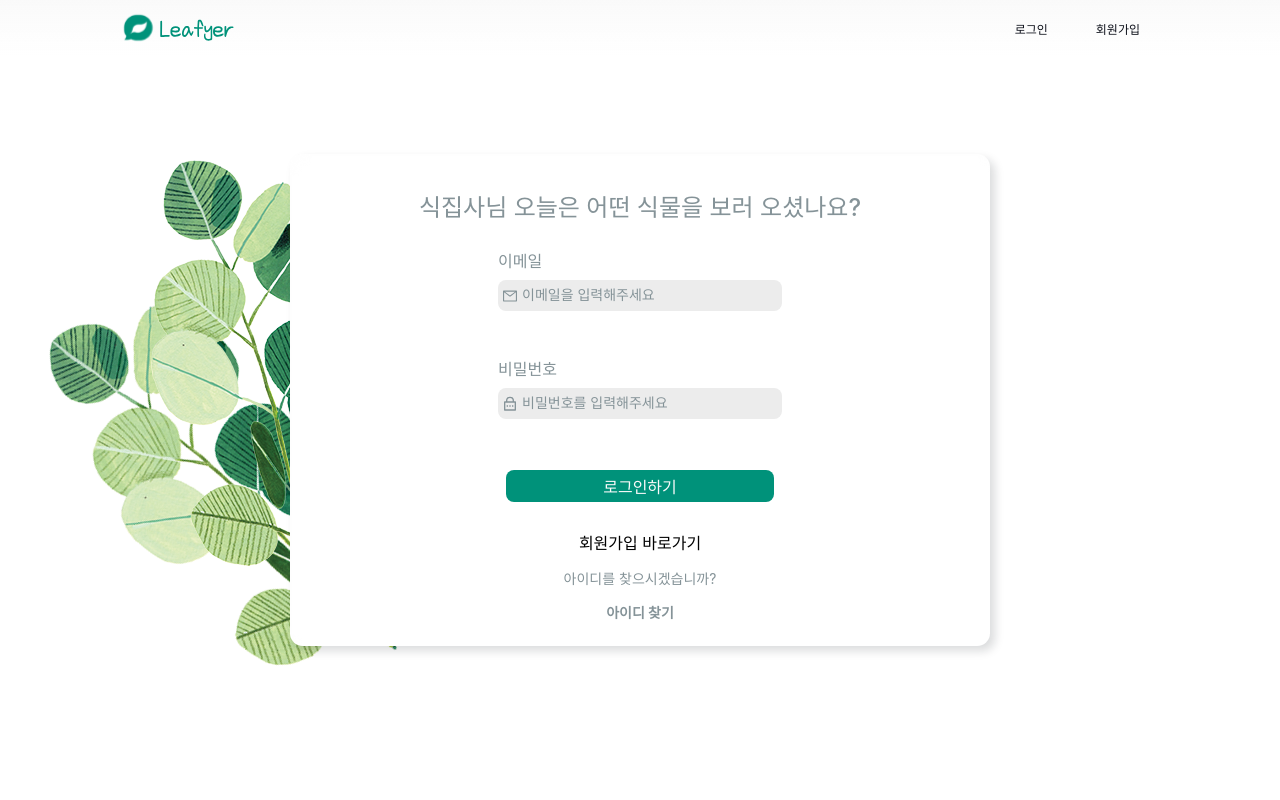
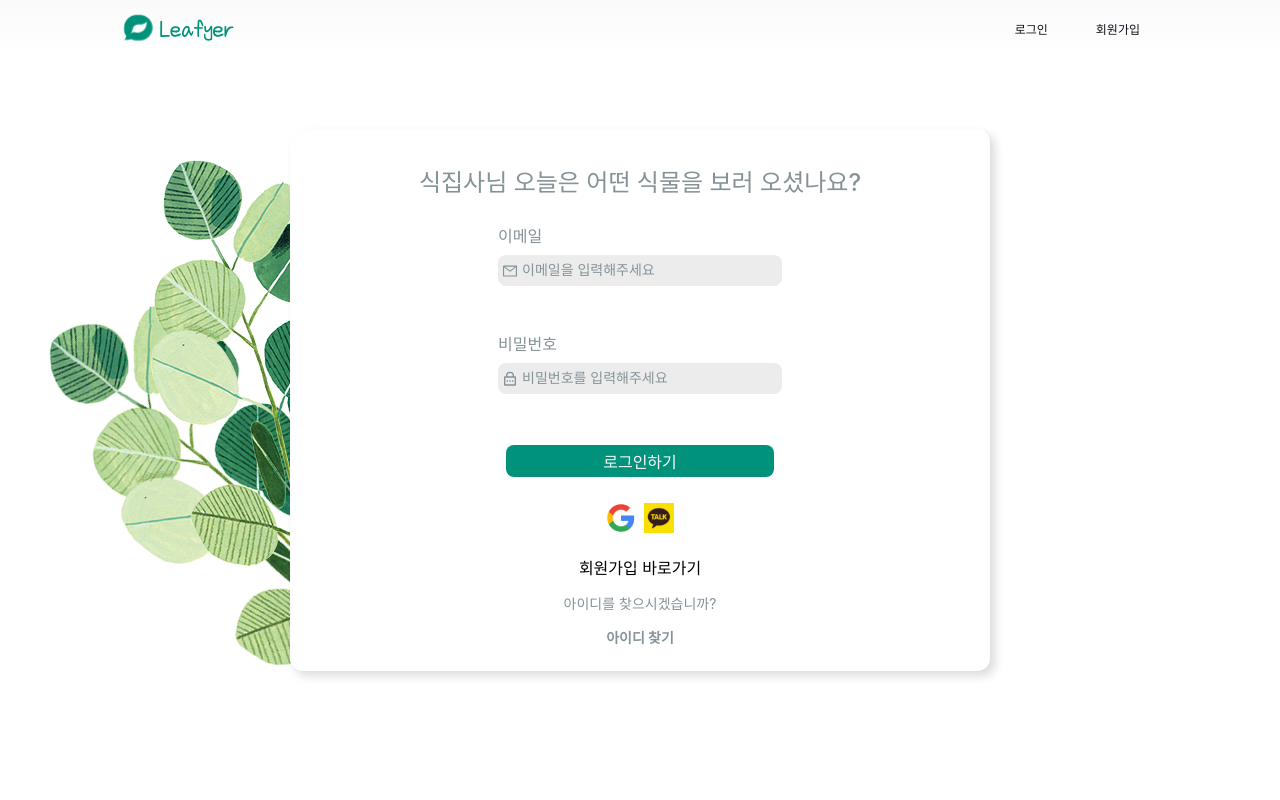
Before and after one commit to LEAFY-7/leafy-front, a React (Create React App) app: page /auth/signin in a window 1280 px wide. Shown: the top 800 px of the page. Built offline with nearby package versions, Linux system fonts and the light colour scheme; no server answers; a web font is replaced by a local one.

Commit message:
[ADD] Oauth 로그인 버튼 추가

```diff
--- a/src/components/atoms/Anchor/smooth-anchor.tsx
+++ b/src/components/atoms/Anchor/default-anchor.tsx
@@ -4,20 +4,24 @@ import styled from '@emotion/styled';
 
 interface AnchorProps {
     href?: string;
+    target?: string;
 }
 
 type Props = React.PropsWithChildren<AnchorProps> & HTMLAttributes<HTMLAnchorElement>;
 
-const SmoothAnchor = ({ href, children, ...rest }: Props) => {
+const DefaultAnchor = ({ href, target, children, ...rest }: Props) => {
     return (
-        <Anchor href={href} {...rest}>
+        <Anchor href={href} target={target} {...rest}>
             {children}
         </Anchor>
     );
 };
-export default SmoothAnchor;
+export default DefaultAnchor;
 
 const Anchor = styled.a`
     width: 50px;
     height: 50px;
+    display: flex;
+    justify-content: center;
+    align-items: center;
 `;
--- a/src/constants/constants.ts
+++ b/src/constants/constants.ts
@@ -3,3 +3,13 @@ export const ServerType = {
     CHAT: process.env.REACT_APP_CHAT_URL,
 } as const;
 export type ServerType = (typeof ServerType)[keyof typeof ServerType];
+
+/**
+ * 임시 접근 URL
+ * 회의때 환경변수로 바꿀 예정
+ */
+
+export const OauthType = {
+    GOOGLE: `http://www.leafyer.com:8080/oauth2/authorization/google`,
+    KAKAO: `http://www.leafyer.com:8080/oauth2/authorization/kakao`,
+};
--- a/src/views/auth/signIn/index.view.tsx
+++ b/src/views/auth/signIn/index.view.tsx
@@ -12,9 +12,11 @@ import Typography from 'components/atoms/Typograph/default-typography';
 import RectangleButton from 'components/atoms/Button/rectangle-button';
 
 import SignInDefaultForm from './signin-default-form';
+import { OauthType } from 'constants/constants';
+import DefaultAnchor from 'components/atoms/Anchor/default-anchor';
 
 const Image = process.env.PUBLIC_URL + '/image/background/plant_01.png';
-
+const IconUrl = process.env.PUBLIC_URL + '/image/icons';
 const SignInView = () => {
     const authViewModel: AuthViewModel = useViewModel(ViewModelName.AUTH);
 
@@ -37,6 +39,14 @@ const SignInView = () => {
                     식집사님 오늘은 어떤 식물을 보러 오셨나요?
                 </Typography>
                 <SignInDefaultForm />
+                <Flex.RowToColumnOnTabletMd style={{ gap: '8px' }}>
+                    <DefaultAnchor href={OauthType.GOOGLE} target="_blank" style={{ width: 'auto' }}>
+                        <img src={`${IconUrl}/google.svg`} style={{ width: '30px' }} />
+                    </DefaultAnchor>
+                    <DefaultAnchor href={OauthType.KAKAO} target="_blank" style={{ width: 'auto' }}>
+                        <img src={`${IconUrl}/kakao.svg`} style={{ width: '30px' }} />
+                    </DefaultAnchor>
+                </Flex.RowToColumnOnTabletMd>
                 <RectangleButton
                     size="md"
                     to={`${pageUrlConfig.auth}${pageUrlConfig.signUp}`}
@@ -45,6 +55,7 @@ const SignInView = () => {
                 >
                     회원가입 바로가기
                 </RectangleButton>
+
                 <Flex.Default direction="column">
                     <Typography
                         as="p"
--- a/src/views/intro/index.view.tsx
+++ b/src/views/intro/index.view.tsx
@@ -8,7 +8,7 @@ import PageContainer from 'components/templates/page-container';
 import Youtube from 'components/molecules/Youtube/youtube';
 import Flex from 'components/atoms/Group/flex';
 import Typography from 'components/atoms/Typograph/default-typography';
-import SmoothAnchor from 'components/atoms/Anchor/smooth-anchor';
+import DefaultAnchor from 'components/atoms/Anchor/default-anchor';
 
 const publicUrl = process.env.PUBLIC_URL + '/image/background/';
 const youtubeUrl = 'https://www.youtube.com/embed/cjieummbZeA?si=kU-aa1Xg7f6aL3z';
@@ -39,9 +39,9 @@ const IntroView = () => {
                     </h1>
                     <h3 style={{ fontSize: '48px', zIndex: 9, display: 'inline-block' }}>그린라이프</h3> */}
 
-                    <SmoothAnchor href="#section2" style={{ position: 'absolute', right: 0, bottom: 0 }}>
+                    <DefaultAnchor href="#section2" style={{ position: 'absolute', right: 0, bottom: 0 }}>
                         <BottomArrow size={30} color="gray" />
-                    </SmoothAnchor>
+                    </DefaultAnchor>
                 </CommonSection>
                 <section
                     id="section2"
@@ -71,12 +71,12 @@ const IntroView = () => {
                         }}
                     />
 
-                    <SmoothAnchor
+                    <DefaultAnchor
                         href="#section3"
                         style={{ position: 'absolute', right: 0, bottom: 0, zIndex: 90 }}
                     >
                         <BottomArrow size={30} color="gray" />
-                    </SmoothAnchor>
+                    </DefaultAnchor>
                 </section>
 
                 <CommonSection
@@ -90,9 +90,9 @@ const IntroView = () => {
                         position: 'relative',
                     }}
                 >
-                    <SmoothAnchor href="#section4" style={{ position: 'absolute', right: 0, bottom: 0 }}>
+                    <DefaultAnchor href="#section4" style={{ position: 'absolute', right: 0, bottom: 0 }}>
                         <BottomArrow size={30} color="gray" />
-                    </SmoothAnchor>
+                    </DefaultAnchor>
                 </CommonSection>
 
                 <CommonSection
```
Also changed, not shown: public/image/icons/google.svg (added), public/image/icons/kakao.svg (added).
